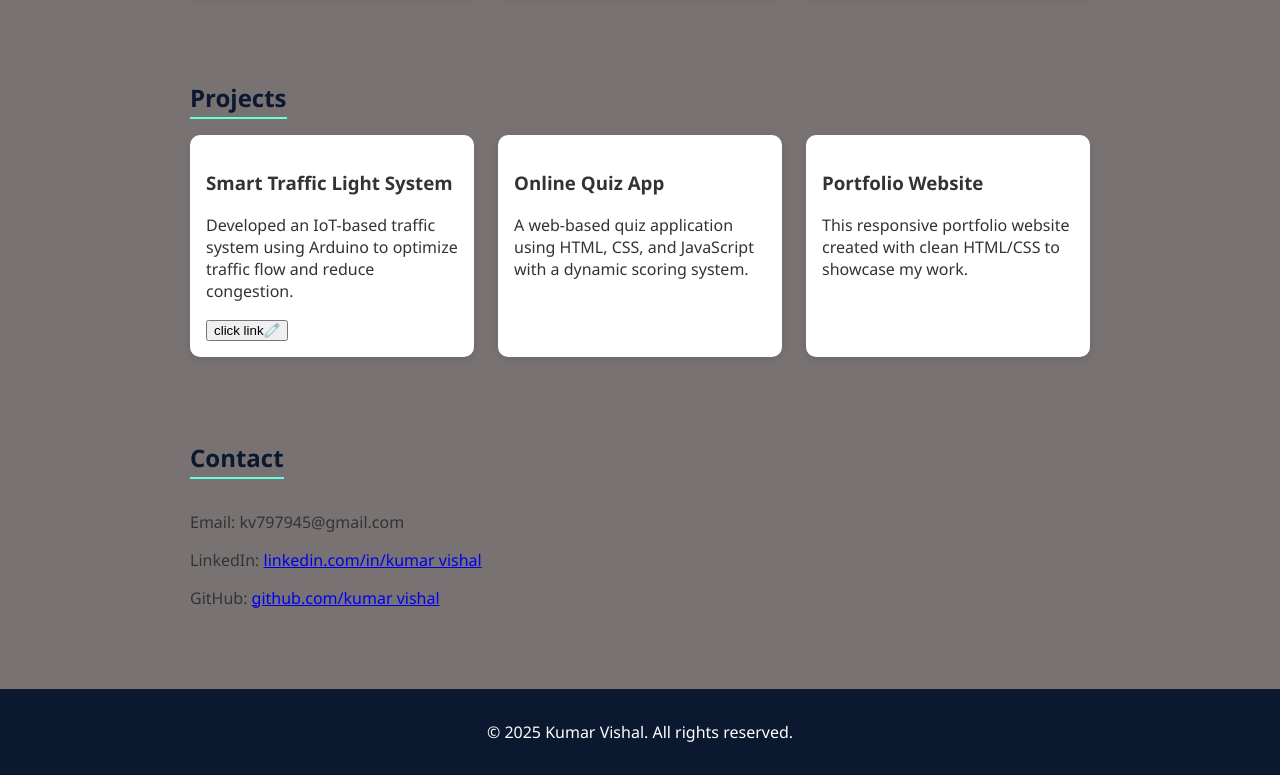
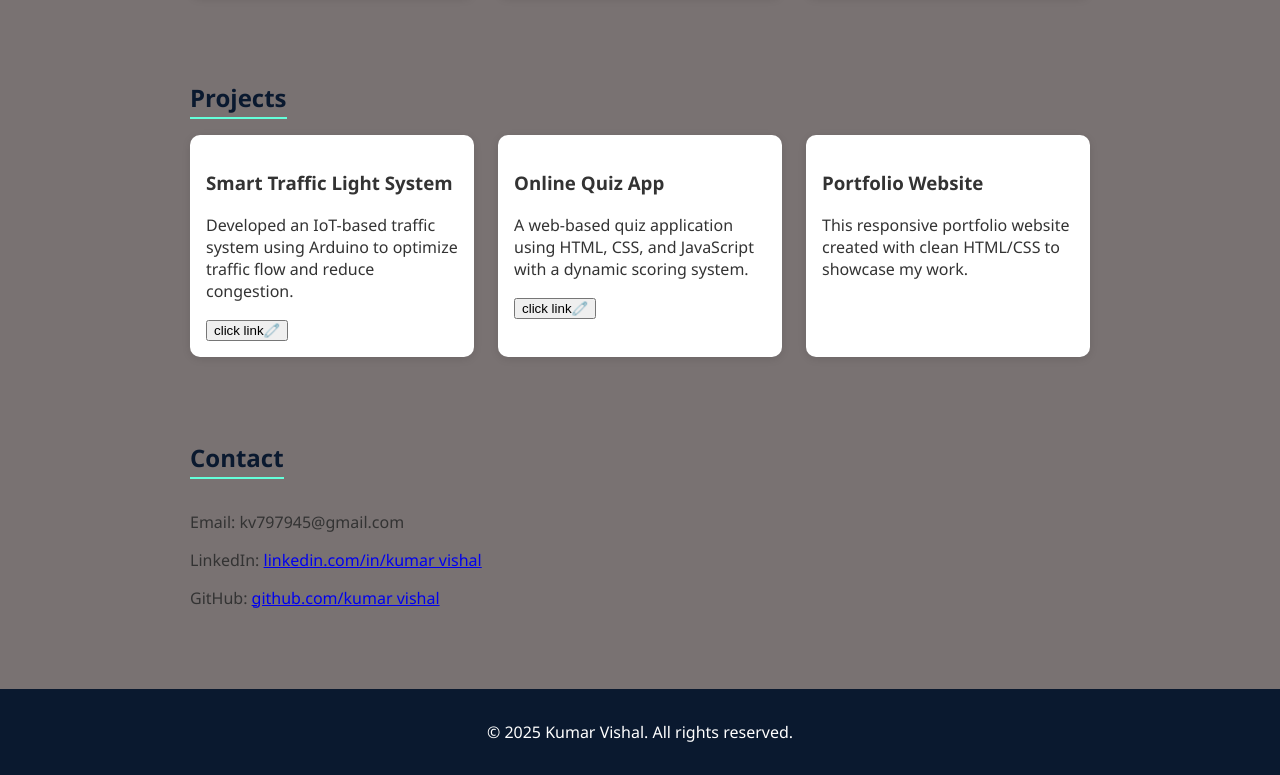
Before and after one commit to krvishal23/portfolio, a plain HTML site: page index.html in a window 1280 px wide. Shown: the part 748-1523 px from the top of the page. Drawn offline with Linux system fonts and the light colour scheme.

Commit message:
Update index.html

```diff
--- a/index.html
+++ b/index.html
@@ -131,6 +131,9 @@
       <div class="project">
         <h3>Online Quiz App</h3>
         <p>A web-based quiz application using HTML, CSS, and JavaScript with a dynamic scoring system.</p>
+        <a href="https://krvishal23.github.io/CS-quiz-website/">
+  <button>click link🧷</button>
+</a>
       </div>
       <div class="project">
         <h3>Portfolio Website</h3>
```
